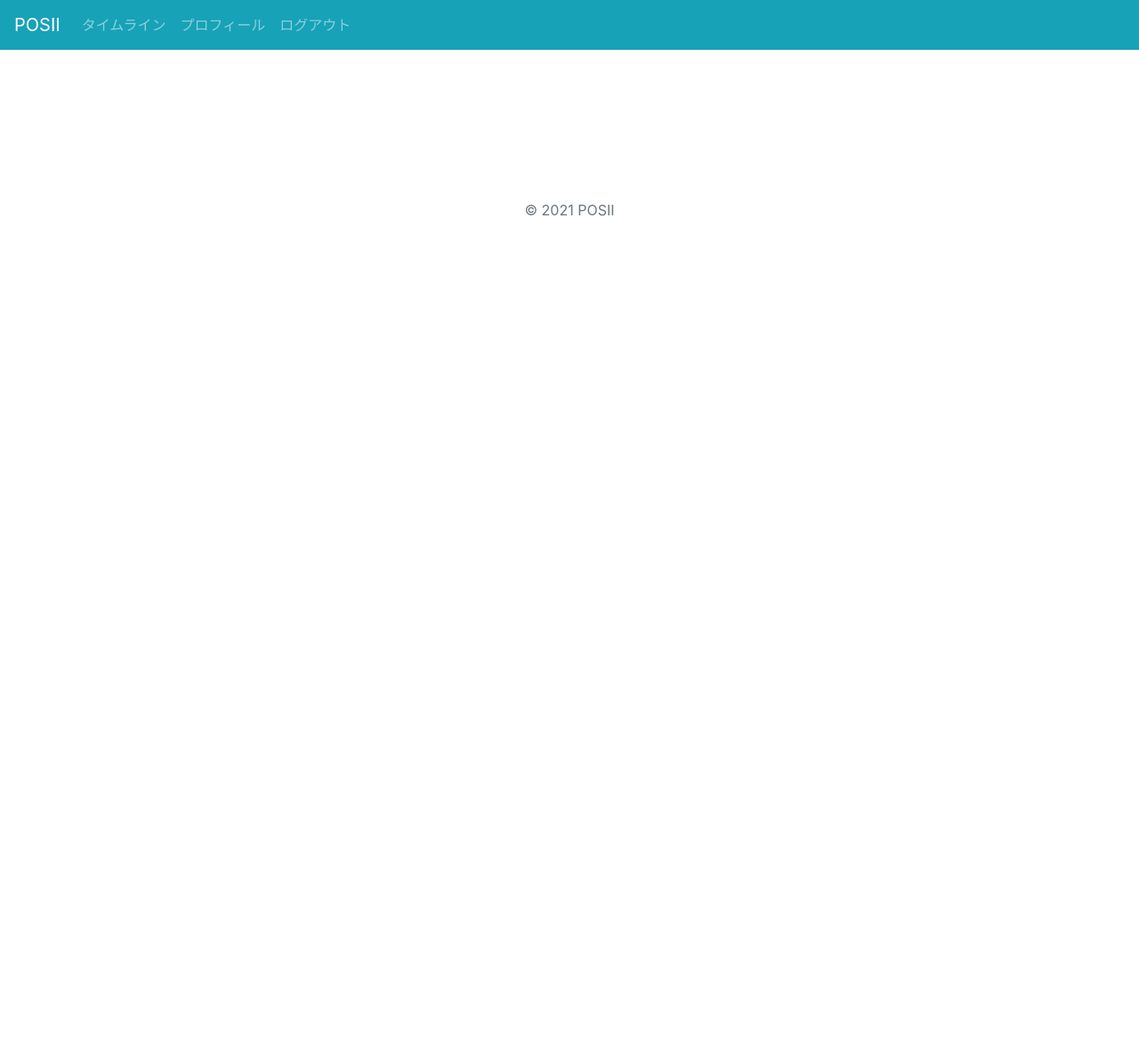
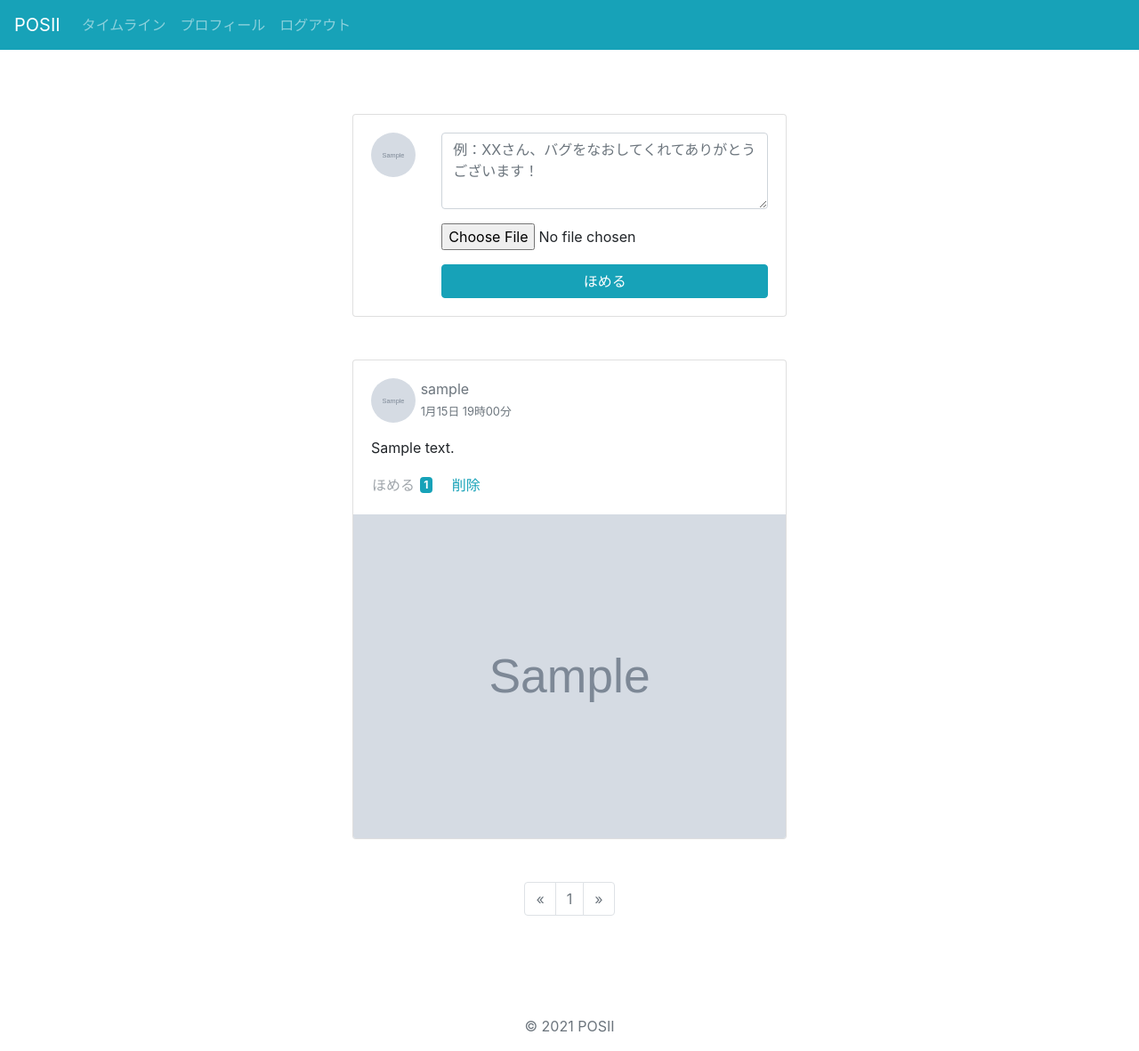
Before and after one commit to dev-satoshi/SNS, a Django app: page / in a window 1280 px wide. Shown: the whole page at 89% size. Before the commit the page ends 243 px from the top, so only its background shows below. Run offline with Django 4.2, Linux system fonts and the light colour scheme; a user stored in the database is signed in; tables that the repository leaves empty hold one stand-in row (values such as "Sample post"); grey boxes marked "Sample" are stand-in pictures; some libraries are stand-ins or nearby versions.

Commit message:
add: Postを作成

```diff
--- a/static/css/style.css
+++ b/static/css/style.css
@@ -35,3 +35,8 @@ body {
 .form-group {
   word-break: break-all;
 }
+
+.profile-post-photo {
+  width: 50px;
+  height: 50px;
+}
--- a/timeline/templates/base.html
+++ b/timeline/templates/base.html
@@ -1,6 +1,5 @@
 {% load static %}
 {% load bootstrap4 %}
-
 <!doctype html>
 <html lang="ja">
 <head>
@@ -60,4 +59,44 @@
   <script src="https://code.jquery.com/jquery-3.5.1.min.js" integrity="sha256-9/aliU8dGd2tb6OSsuzixeV4y/faTqgFtohetphbbj0=" crossorigin="anonymous"></script>
   <script src="https://stackpath.bootstrapcdn.com/bootstrap/4.3.1/js/bootstrap.bundle.min.js"></script>
 </body>
+<script>
+$.ajaxSetup({
+  beforeSend: function (xhr, settings) {
+    function getCookie(name) {
+      var cookieValue = null;
+      if (document.cookie && document.cookie != '') {
+        var cookies = document.cookie.split(';');
+        for (var i = 0; i < cookies.length; i++) {
+          var cookie = jQuery.trim(cookies[i]);
+          if (cookie.substring(0, name.length + 1) == (name + '=')) {
+            cookieValue = decodeURIComponent(cookie.substring(name.length + 1));
+            break;
+          }
+        }
+      }
+      return cookieValue;
+    }
+    if (!(/^http:.*/.test(settings.url) || /^https:.*/.test(settings.url))) {
+      xhr.setRequestHeader("X-CSRFToken", getCookie('csrftoken'));
+    }
+  }
+});
+$(document).on("click", ".post-like", function () {
+  var id = $(this).data('id');
+  $.ajax({
+    type: "post",
+    url: "/like/",
+    data: {
+      id: id,
+      csrfmiddlewaretoken: $("#csrfmiddlewaretoken").val()
+    },
+    success: function (data) {
+      $("#post-like-" + id).removeClass("post-like text-info").addClass("post-liked disabled text-secondary");
+      var like_count = data["like_count"]
+      $("#like-count-" + id).html(like_count);
+      alert(data["message"])
+    }
+  });
+});
+</script>
 </html>
--- a/timeline/templates/index.html
+++ b/timeline/templates/index.html
@@ -1,5 +1,90 @@
 {% extends 'base.html' %}
-{% block title %}{% endblock %}
+{% load static %}
+{% block title %}トップページ | POSII{% endblock %}
 
 {% block contents %}
+<div class="card mb-5 text-left">
+  <div class="card-body">
+    <div class="row">
+      <div class="col-2">
+        <img src="{% if user.thumbnail %}{{ user.thumbnail.url }}{% else %}{% static 'images/no_photo.png' %}{% endif %}" class="rounded-circle post-photo">
+      </div>
+      <div class="col-10">
+        <form method="post" action="{% url 'timeline:create' %}" enctype="multipart/form-data">
+          {% csrf_token %}
+          <div class="form-group">
+            <textarea class="form-control" id="exampleFormControlTextarea1"  name="text" rows="3" placeholder="例：XXさん、バグをなおしてくれてありがとうございます！"></textarea>
+          </div>
+          <div class="form-group mt-1">
+            <label for="file">画像アップロード</label>
+            <input type="file" class="form-control-file" id="exampleFormControlFile1" name="photo">
+          </div>
+          <button class="btn btn-info btn-block" type="submit">ほめる</button>
+        </form>
+      </div>
+    </div>
+  </div>
+</div>
+
+{% for post in object_list %}
+<div class="card mb-5 text-left">
+  <div class="card-body">
+    <div class="row">
+      <div class="col-1">
+        <a href="{% url 'accounts:detail' post.author.id %}"><img src="{% if post.author.thumbnail %}{{ post.author.thumbnail.url }}{% else %}{% static 'images/no_photo.png' %}{% endif %}" class="rounded-circle profile-post-photo"></a>
+      </div>
+      <div class="col-10 ml-3">
+        <a href="{% url 'accounts:detail' post.author.id %}" class="text-secondary">{{ post.author }}</a><br>
+        <small class="text-muted">{{ post.created_at | date:"n月j日 H時i分" }}</small>
+      </div>
+    </div>
+    <p class="card-text mt-2">{{ post.text | linebreaks }}</p>
+    <button class="btn btn-link p-0 {% if user in post.get_like %}disabled post-liked text-secondary{% else %}post-like text-info{% endif %}" id="post-like-{{ post.id }}" data-id="{{ post.id }}">
+        ほめる
+    </button>
+    <span class="badge badge-info" id="like-count-{{ post.id }}">{% if post.get_like %}{{ post.get_like | length }}{% endif %}</span>
+    {% if post.author.id == user.id %}
+    <form method="post" action="{% url 'timeline:delete' post.id %}" class="d-inline">
+      {% csrf_token %}
+      <button class="btn btn-link text-info p-0 ml-3" type="submit" onclick='return confirm("この投稿を本当に削除しますか？");'>
+        削除
+      </button>
+    </form>
+    {% endif %}
+  </div>
+  {% if post.post_photo %}
+  <img class="card-img-bottom" src="{{ post.post_photo.url }}" alt="Card image cap">
+  {% endif %}
+</div>
+{% endfor %}
+
+<nav>
+  <ul class="pagination justify-content-center">
+  {% if page_obj.has_previous %}
+    <li class="page-item">
+      <a class="page-link text-info" href="?page={{ page_obj.previous_page_number }}" tabindex="-1">&laquo;</a>
+    </li>
+  {% else %}
+    <li class="page-item disabled"><span class="page-link">
+      &laquo;</span></a>
+    </li>
+  {% endif %}
+  {% for i in page_obj.paginator.page_range %}
+  {% if page_obj.number == i %}
+    <li class="page-item disabled"><span class="page-link">{{ i }}</span></li>
+  {% else %}
+    <li class="page-item"><a class="page-link text-info" href="?page={{ i }}">{{ i }}</a></li>
+  {% endif %}
+  {% endfor %}
+  {% if page_obj.has_next %}
+    <li class="page-item">
+      <a class="page-link text-info" href="?page={{ page_obj.next_page_number }}">&raquo;</a>
+    </li>
+  {% else %}
+    <li class="page-item disabled">
+      <span class="page-link">&raquo;</span>
+    </li>
+  {% endif %}
+  </ul>
+</nav>
 {% endblock %}
--- a/timeline/urls.py
+++ b/timeline/urls.py
@@ -6,4 +6,7 @@ app_name = "timeline"
 
 urlpatterns = [
     path("", views.index, name="index"),
+    path("create/", views.create, name="create"),
+    path("delete/<int:pk>/", views.delete, name="delete"),
+    path("like/", views.like, name="like"),
 ]
--- a/timeline/views.py
+++ b/timeline/views.py
@@ -1,8 +1,62 @@
+from django.contrib import messages
+from django.contrib.auth.mixins import LoginRequiredMixin
+from django.http.response import JsonResponse
+from django.shortcuts import redirect
+from django.urls import reverse_lazy
 from django.views import generic
 
+from .forms import PostForm
+from .models import Like, Post
 
-class IndexView(generic.TemplateView):
+
+class IndexView(LoginRequiredMixin, generic.ListView):
     template_name = "index.html"
+    paginate_by = 10
+
+    def get_queryset(self):
+        posts = Post.objects.order_by("-created_at")
+        return posts
+
+
+class CreateView(LoginRequiredMixin, generic.CreateView):
+    form_class = PostForm
+    success_url = reverse_lazy("timeline:index")
+
+    def form_valid(self, form):
+        form.instance.author_id = self.request.user.id
+        messages.success(self.request, "投稿が完了しました。")
+        return super(CreateView, self).form_valid(form)
+
+    def form_invalid(self, form):
+        messages.warning(self.request, "投稿が失敗しました。")
+        return redirect("timeline:index")
+
+
+class DeleteView(LoginRequiredMixin, generic.DeleteView):
+    model = Post
+    success_url = reverse_lazy("timeline:index")
+
+    def delete(self, request, *args, **kwargs):
+        self.object = self.get_object()
+        if self.object.author == request.user:
+            messages.success(self.request, "削除しました。")
+            return super().delete(request, *args, **kwargs)
+
+
+class LikeView(LoginRequiredMixin, generic.View):
+    model = Like
+
+    def post(self, request):
+        post_id = request.POST.get("id")
+        post = Post.objects.get(id=post_id)
+        like = Like(user=self.request.user, post=post)
+        like.save()
+        like_count = Like.objects.filter(post=post).count()
+        data = {"message": "褒めました", "like_count": like_count}
+        return JsonResponse(data)
 
 
 index = IndexView.as_view()
+create = CreateView.as_view()
+delete = DeleteView.as_view()
+like = LikeView.as_view()
```
Also changed, not shown: timeline/forms.py (added, +9 -0 lines).
